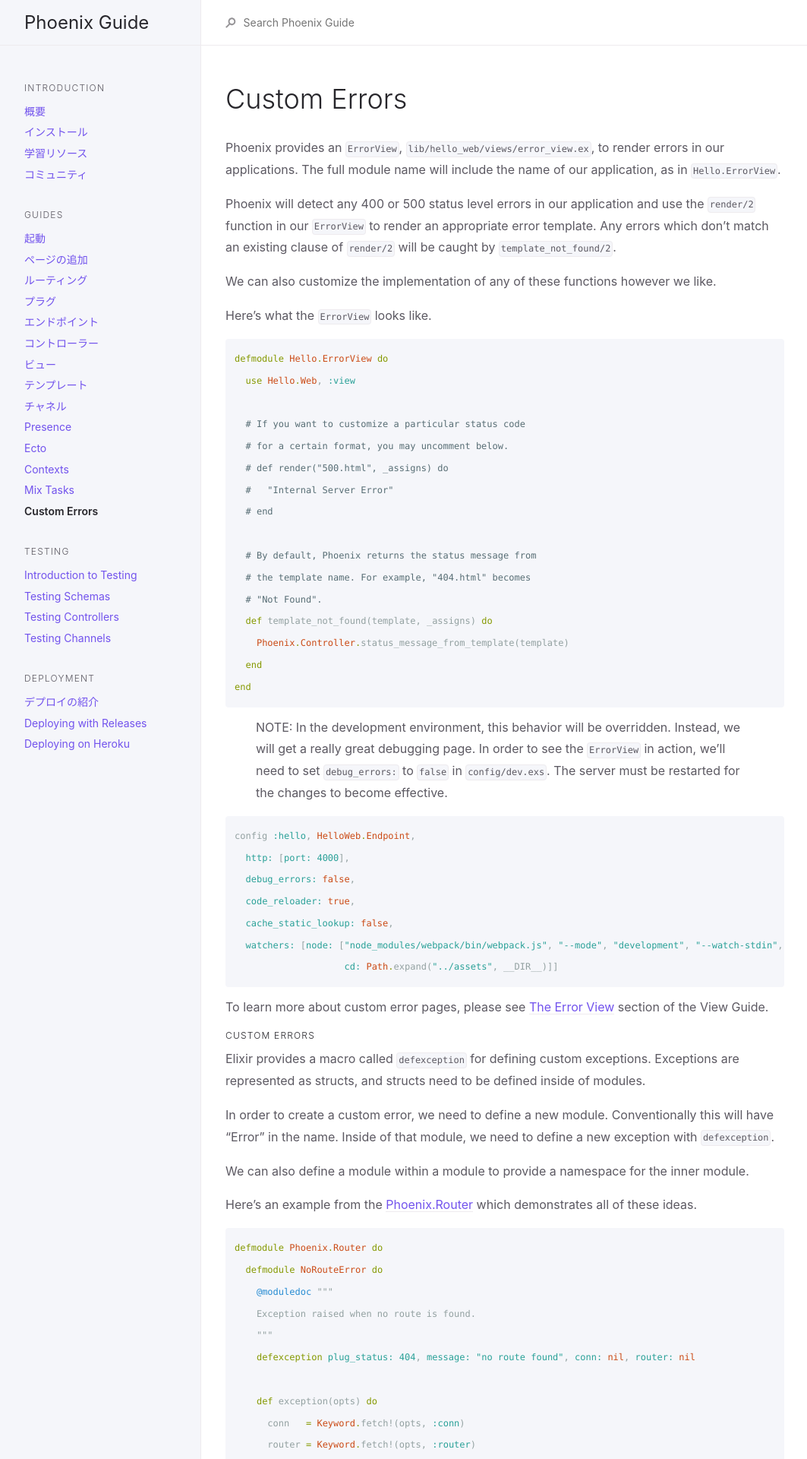
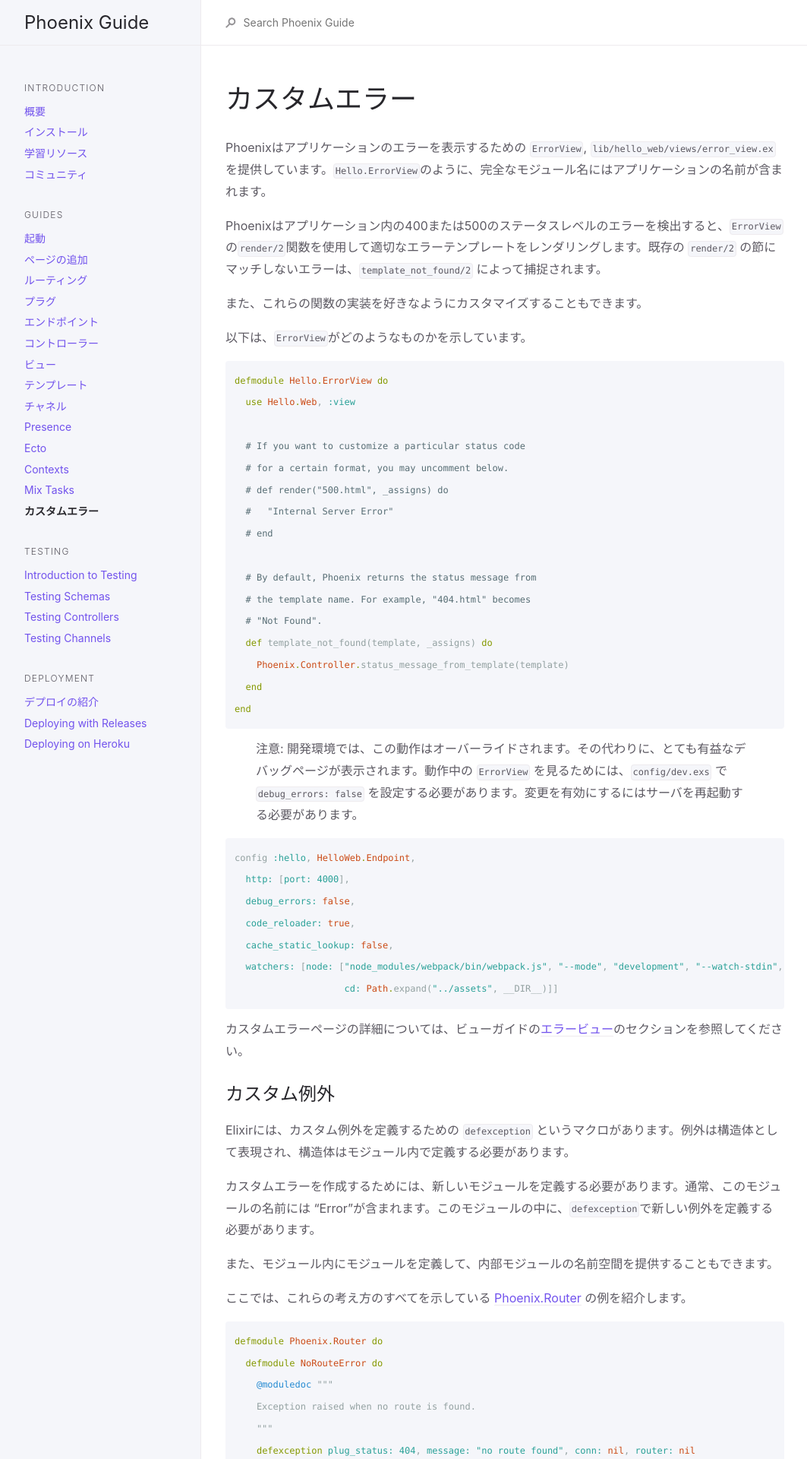
Before and after one commit to fukuoka-ex/phoenix-guide-ja, a Jekyll site: the page built from guides/1.4/errors.md, in a window 1280 px wide. Shown: the top 1920 px of the page at 76% size, without its empty margins (107-1170 px from the left). Built offline with Jekyll 4.4.1, drawn with Linux system fonts in a browser that asks for light colours; some of the changed text lies outside the part shown.

Commit message:
translate guides/1.4/errors.md

````diff
--- a/guides/1.4/errors.md
+++ b/guides/1.4/errors.md
@@ -1,19 +1,19 @@
 ---
 layout: default
 group: guides
-title: Custom Errors
+title: カスタムエラー
 nav_order: 14
 hash: 04b49caba15318c4ed23b36888fdd893e1cd6abe
 ---
-# Custom Errors
+# カスタムエラー
 
-Phoenix provides an `ErrorView`, `lib/hello_web/views/error_view.ex`, to render errors in our applications. The full module name will include the name of our application, as in `Hello.ErrorView`.
+Phoenixはアプリケーションのエラーを表示するための `ErrorView`, `lib/hello_web/views/error_view.ex` を提供しています。`Hello.ErrorView`のように、完全なモジュール名にはアプリケーションの名前が含まれます。
 
-Phoenix will detect any 400 or 500 status level errors in our application and use the `render/2` function in our `ErrorView` to render an appropriate error template. Any errors which don't match an existing clause of `render/2` will be caught by `template_not_found/2`.
+Phoenixはアプリケーション内の400または500のステータスレベルのエラーを検出すると、`ErrorView`の`render/2`関数を使用して適切なエラーテンプレートをレンダリングします。既存の `render/2` の節にマッチしないエラーは、`template_not_found/2` によって捕捉されます。
 
-We can also customize the implementation of any of these functions however we like.
+また、これらの関数の実装を好きなようにカスタマイズすることもできます。
 
-Here's what the `ErrorView` looks like.
+以下は、`ErrorView`がどのようなものかを示しています。
 
 ```elixir
 defmodule Hello.ErrorView do
@@ -34,7 +34,7 @@ defmodule Hello.ErrorView do
 end
 ```
 
-> NOTE: In the development environment, this behavior will be overridden. Instead, we will get a really great debugging page. In order to see the `ErrorView` in action, we'll need to set `debug_errors:` to `false` in `config/dev.exs`. The server must be restarted for the changes to become effective.
+> 注意: 開発環境では、この動作はオーバーライドされます。その代わりに、とても有益なデバッグページが表示されます。動作中の `ErrorView` を見るためには、`config/dev.exs` で `debug_errors: false` を設定する必要があります。変更を有効にするにはサーバを再起動する必要があります。
 
 ```elixir
 config :hello, HelloWeb.Endpoint,
@@ -46,17 +46,17 @@ config :hello, HelloWeb.Endpoint,
                     cd: Path.expand("../assets", __DIR__)]]
 ```
 
-To learn more about custom error pages, please see [The Error View](views.html#the-errorview) section of the View Guide.
+カスタムエラーページの詳細については、ビューガイドの[エラービュー](views.html#エラービュー)のセクションを参照してください。
 
-#### Custom Errors
+## カスタム例外
 
-Elixir provides a macro called `defexception` for defining custom exceptions. Exceptions are represented as structs, and structs need to be defined inside of modules.
+Elixirには、カスタム例外を定義するための `defexception` というマクロがあります。例外は構造体として表現され、構造体はモジュール内で定義する必要があります。
 
-In order to create a custom error, we need to define a new module. Conventionally this will have "Error" in the name. Inside of that module, we need to define a new exception with `defexception`.
+カスタムエラーを作成するためには、新しいモジュールを定義する必要があります。通常、このモジュールの名前には "Error"が含まれます。このモジュールの中に、`defexception`で新しい例外を定義する必要があります。
 
-We can also define a module within a module to provide a namespace for the inner module.
+また、モジュール内にモジュールを定義して、内部モジュールの名前空間を提供することもできます。
 
-Here's an example from the [Phoenix.Router](https://github.com/phoenixframework/phoenix/blob/master/lib/phoenix/router.ex) which demonstrates all of these ideas.
+ここでは、これらの考え方のすべてを示している [Phoenix.Router](https://github.com/phoenixframework/phoenix/blob/master/lib/phoenix/router.ex) の例を紹介します。
 
 ```elixir
 defmodule Phoenix.Router do
@@ -79,9 +79,9 @@ defmodule Phoenix.Router do
 end
 ```
 
-Plug provides a protocol called `Plug.Exception` specifically for adding a status to exception structs.
+プラグは `Plug.Exception` というプロトコルを提供しており、特に例外構造体にステータスを追加するためのものです。
 
-If we wanted to supply a status of 404 for an `Ecto.NoResultsError`, we could do it by defining an implementation for the `Plug.Exception` protocol like this:
+`Ecto.NoResultsError`に対して404のステータスを提供したい場合は、以下のように `Plug.Exception` プロトコルの実装を定義することで行うことができます。
 
 ```elixir
 defimpl Plug.Exception, for: Ecto.NoResultsError do
@@ -89,4 +89,4 @@ defimpl Plug.Exception, for: Ecto.NoResultsError do
 end
 ```
 
-Note that this is just an example: Phoenix [already does this](https://github.com/phoenixframework/phoenix_ecto/blob/master/lib/phoenix_ecto/plug.ex) for `Ecto.NoResultsError`, so you don't have to.
+これは単なる例であることに注意してください。Phoenixは`Ecto.NoResultsError` に対して[既に実装済である](https://github.com/phoenixframework/phoenix_ecto/blob/master/lib/phoenix_ecto/plug.ex)ため、これを行う必要はありません。
````
